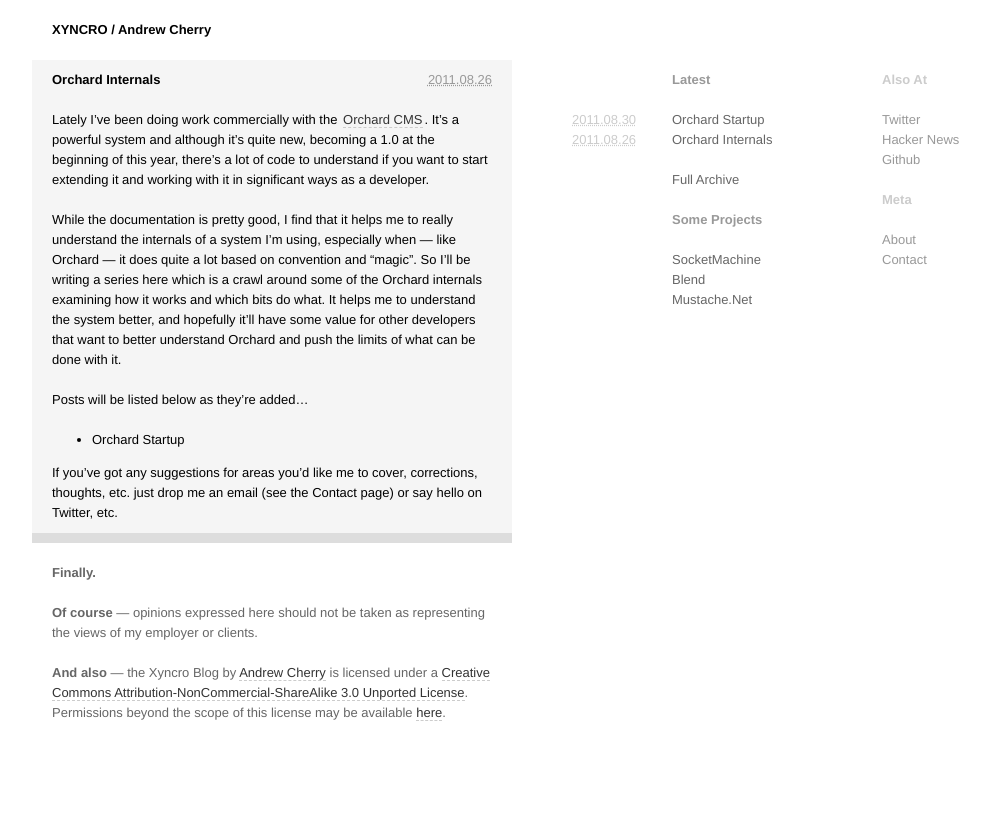
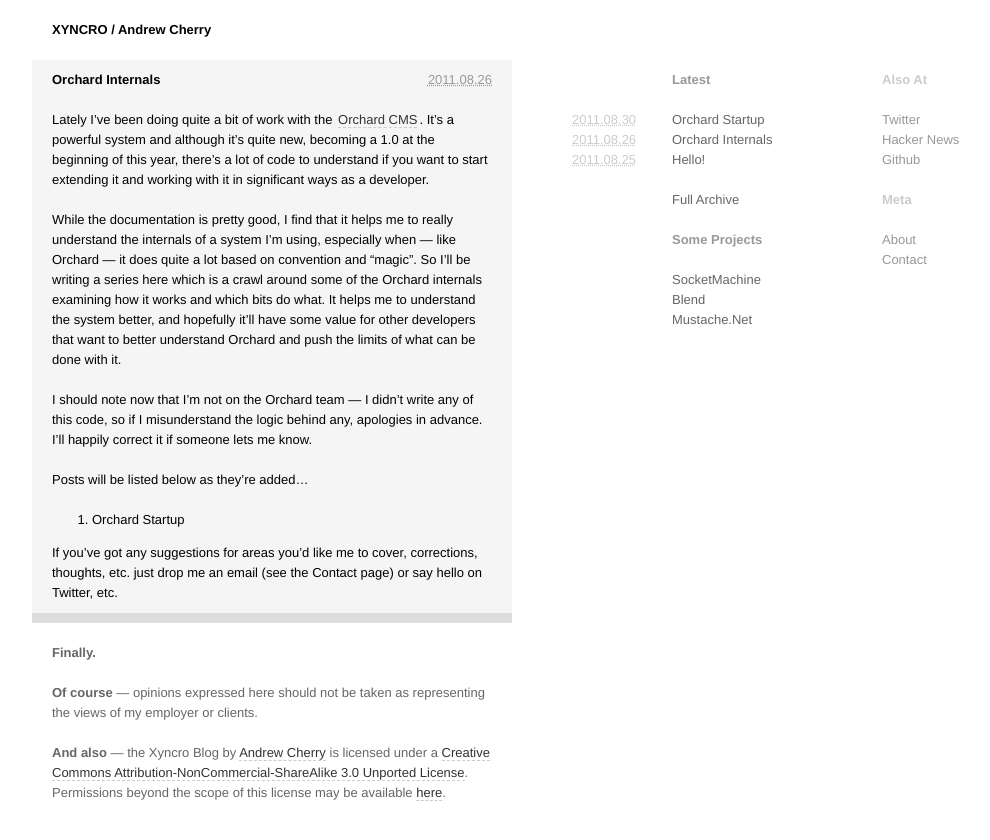
Before and after one commit to kolektiv/kolektiv.github.io, a Jekyll site: the page built from _posts/2011-08-26-orchard-internals-series.md, in a window 1280 px wide. Shown: the top 840 px of the page, without its empty margins (18-1008 px from the left). Built offline with Jekyll 4.4.1, drawn with Linux system fonts in a browser that asks for light colours.

Commit message:
intro and tweaks

```diff
--- a/_posts/2011-08-26-orchard-internals-series.md
+++ b/_posts/2011-08-26-orchard-internals-series.md
@@ -5,13 +5,15 @@ categories:
 - orchard
 ---
 
-Lately I've been doing work commercially with the [Orchard CMS][]. It's a powerful system and although it's quite new, becoming a 1.0 at the beginning of this year, there's a lot of code to understand if you want to start extending it and working with it in significant ways as a developer.
+Lately I've been doing quite a bit of work with the [Orchard CMS][]. It's a powerful system and although it's quite new, becoming a 1.0 at the beginning of this year, there's a lot of code to understand if you want to start extending it and working with it in significant ways as a developer.
 
 While the documentation is pretty good, I find that it helps me to really understand the internals of a system I'm using, especially when &mdash; like Orchard &mdash; it does quite a lot based on convention and "magic". So I'll be writing a series here which is a crawl around some of the Orchard internals examining how it works and which bits do what. It helps me to understand the system better, and hopefully it'll have some value for other developers that want to better understand Orchard and push the limits of what can be done with it.
 
+I should note now that I'm not on the Orchard team &mdash; I didn't write any of this code, so if I misunderstand the logic behind any, apologies in advance. I'll happily correct it if someone lets me know.
+
 Posts will be listed below as they're added...
 
-* [Orchard Startup][]
+1. [Orchard Startup][]
 
 If you've got any suggestions for areas you'd like me to cover, corrections, thoughts, etc. just drop me an email (see the Contact page) or say hello on Twitter, etc.
 
```
Also changed, not shown: _posts/2011-08-25-hello.md (added, +8 -0 lines), _posts/2011-08-30-orchard-startup-process.md (+2 -0 lines).
